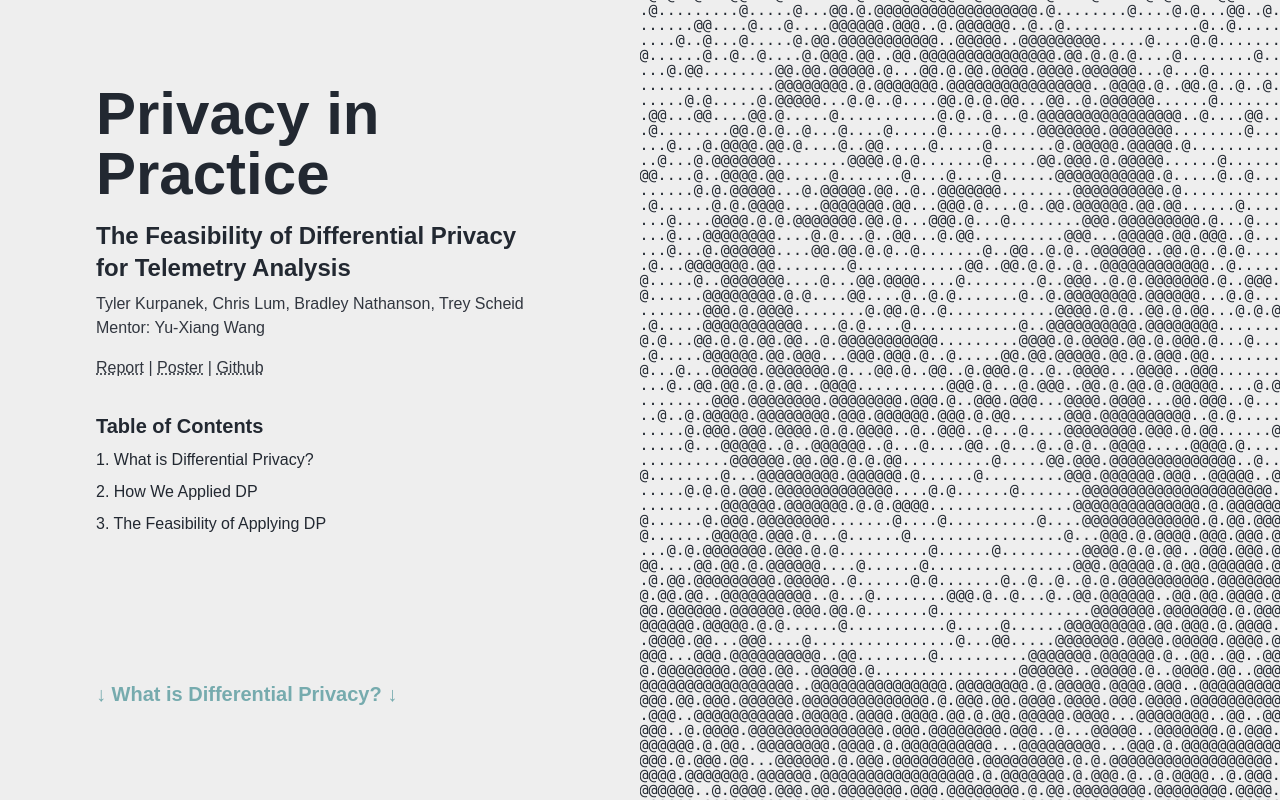
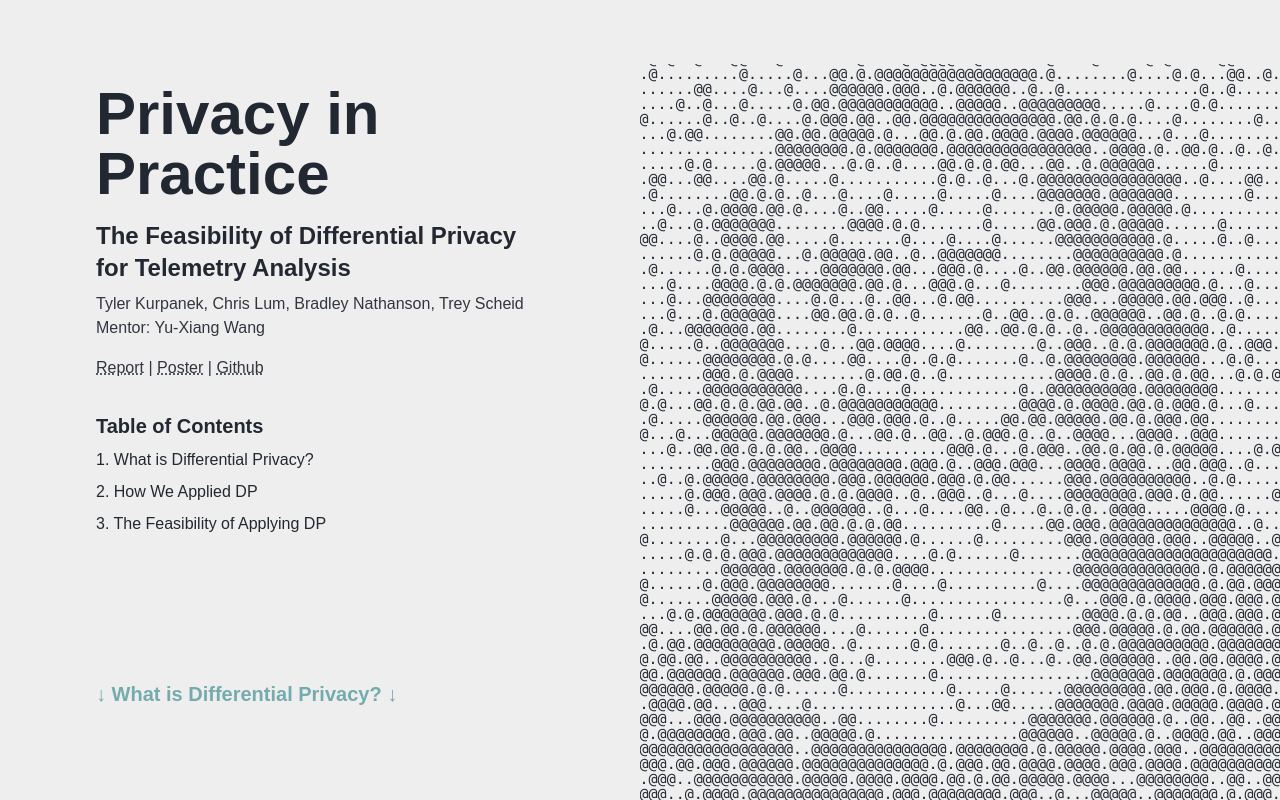
Before and after one commit to Trey-Scheid/privacy-in-practice, a Next.js app: page / in a window 1280 px wide. Built offline with nearby package versions, Linux system fonts and the light colour scheme.

Commit message:
fix centering of website and navbar

```diff
--- a/src/app/(what-is-dp)/page.tsx
+++ b/src/app/(what-is-dp)/page.tsx
@@ -25,7 +25,7 @@ export default function Home() {
   };
 
   return (
-    <div className="h-screen overflow-y-scroll snap-y snap-mandatory bg-primary-white text-primary-black">
+    <div className="h-screen overflow-y-scroll snap-y snap-mandatory bg-primary-white text-primary-black pt-16">
       {/* Navigation Bar */}
       <NavBar
         isTitleVisible={isTitleVisible}
```
